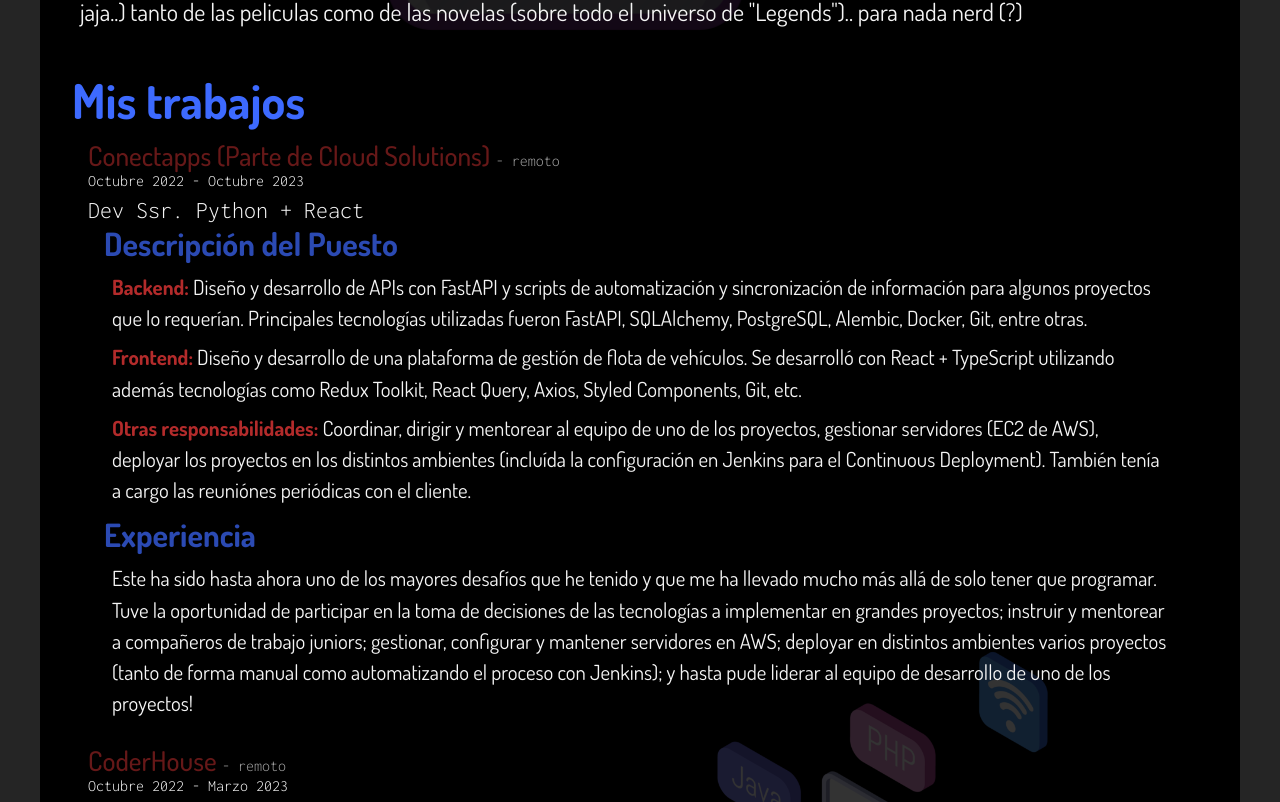
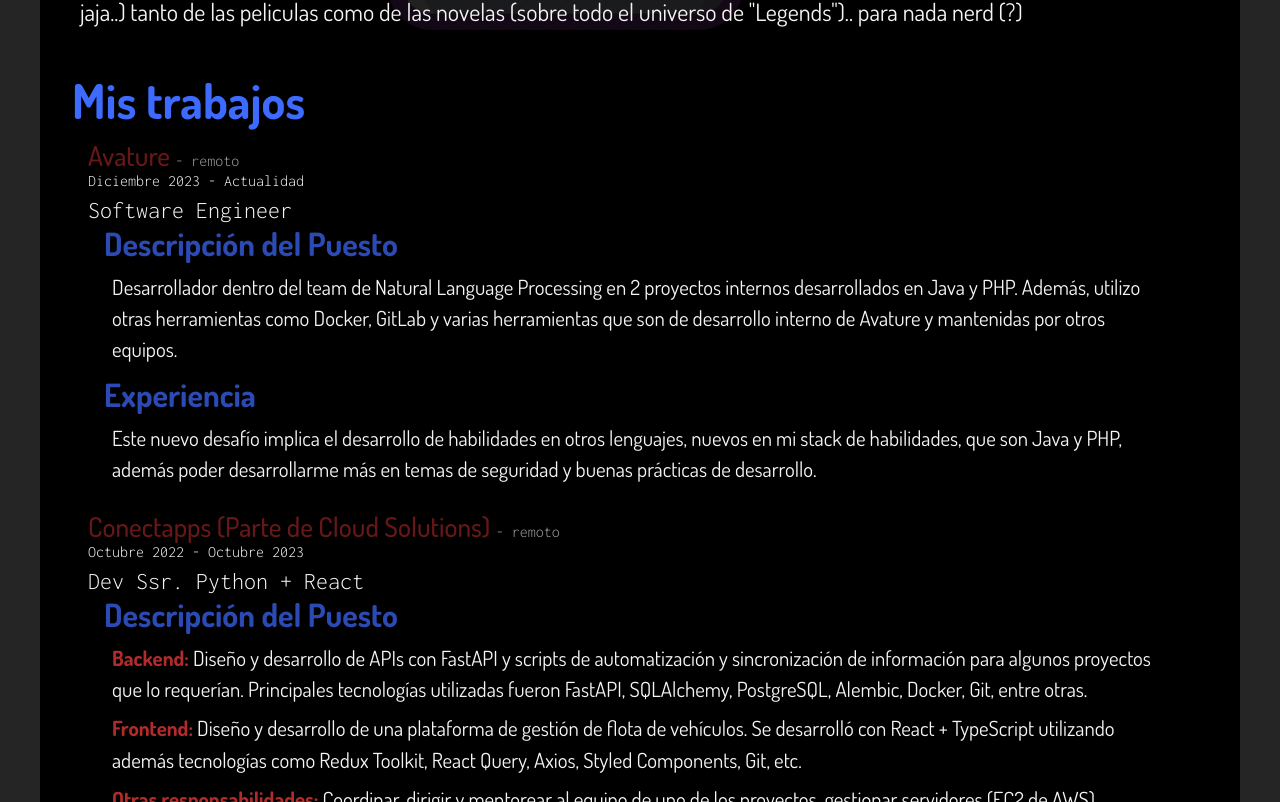
Before and after one commit to juanpanasiti/jp-webpage-new, a React (Vite) app: page / in a window 1280 px wide. Shown: the part 1298-2100 px from the top of the page. Built offline with nearby package versions, Linux system fonts and the light colour scheme.

Commit message:
Add Avature to jobs data

```diff
--- a/src/data/jobs.data.ts
+++ b/src/data/jobs.data.ts
@@ -8,6 +8,18 @@
 }
 
 export const jobList: Job[] = [
+    {
+        companyName: 'Avature',
+        period: 'Diciembre 2023 - Actualidad',
+        modality: 'remoto',
+        role: 'Software Engineer',
+        description: [
+            'Desarrollador dentro del team de Natural Language Processing en 2 proyectos internos desarrollados en Java y PHP. Además, utilizo otras herramientas como Docker, GitLab y varias herramientas que son de desarrollo interno de Avature y mantenidas por otros equipos.',
+        ],
+        experience: [
+            'Este nuevo desafío implica el desarrollo de habilidades en otros lenguajes, nuevos en mi stack de habilidades, que son Java y PHP, además poder desarrollarme más en temas de seguridad y buenas prácticas de desarrollo.',
+        ],
+    },
     {
         companyName: 'Conectapps (Parte de Cloud Solutions)',
         period: 'Octubre 2022 - Octubre 2023',
```
